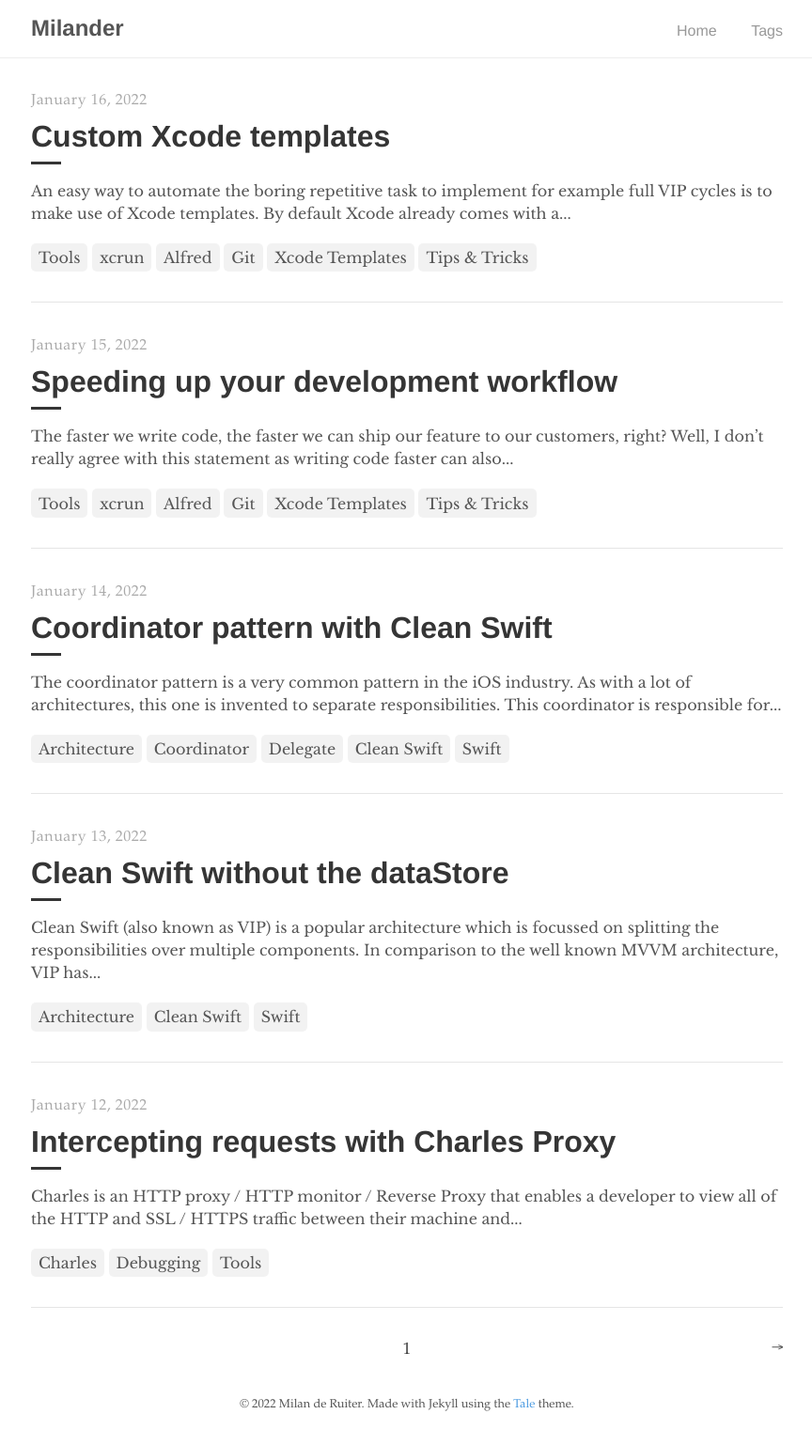
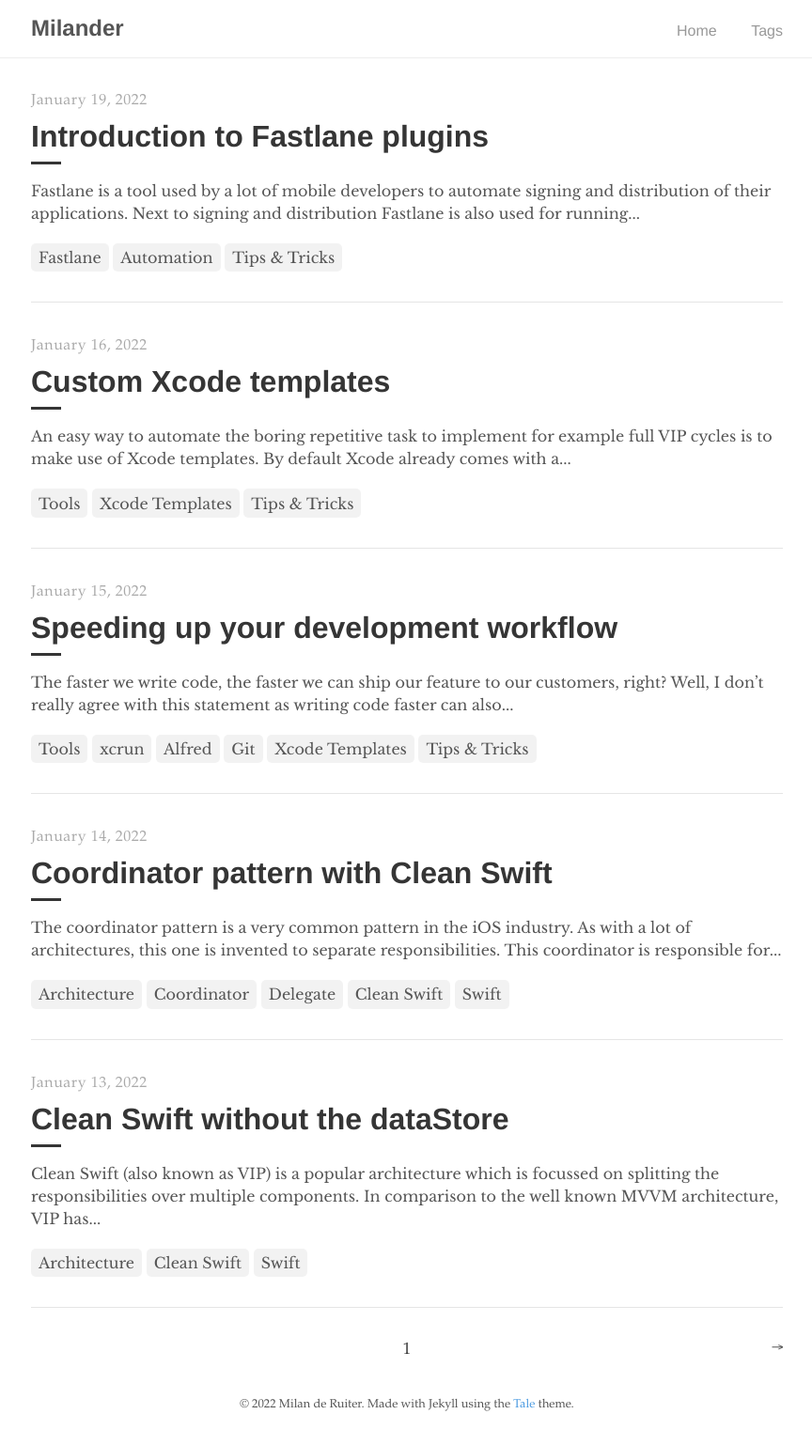
Before and after one commit to mderuiter/mderuiter.github.io, a Jekyll site: the page built from index.html, in a window 1280 px wide. Shown: the whole page at 94% size, without its empty margins (207-1071 px from the left). Built offline with Jekyll 4.4.1, drawn with Linux system fonts in a browser that asks for light colours; the list of posts is cut into pages by our own code; part of the change alters nothing that is shown.

Commit message:
Add new post about fastlane

````diff
--- a/_posts/2022-01-16-custom-xcode-templates.md
+++ b/_posts/2022-01-16-custom-xcode-templates.md
@@ -2,7 +2,7 @@
 layout: post
 title: Custom Xcode templates
 author: Milan de Ruiter
-tags: ["Tools", "xcrun", "Alfred", "Git", "Xcode Templates", "Tips & Tricks"]
+tags: ["Tools", "Xcode Templates", "Tips & Tricks"]
 ---
 
 An easy way to automate the boring repetitive task to implement for example full VIP cycles is to make use of Xcode templates.
--- /dev/null
+++ b/_posts/2022-01-19-fastlane-plugin.md
@@ -0,0 +1,116 @@
+---
+layout: post
+title: Introduction to Fastlane plugins
+author: Milan de Ruiter
+tags: ["Fastlane", "Automation", "Tips & Tricks"]
+---
+
+[Fastlane](https://Fastlane.tools/) is a tool used by a lot of mobile developers to automate signing and distribution of their applications. Next to signing and distribution Fastlane is also used for running test, creating screenshots and for other custom actions. With Fastlane you can easily configure lanes to support your team's workflow using a single command.
+
+Your workflow is configurable with Fastlane via the fastfile. In the fastfile you can define lanes which performs a part of your workflow. You can have a task which does the building of the app and you van have a other task which does the distribution.
+
+> A lane is a method (block of code) you can call within Fastlane. The lanes are defined in your fastfile.
+
+Creating a lot of lanes can make your fastfile very big and inefficient to maintain. A idea can be to separate your lanes over multiple fastfiles. Like a fastfile for deploying and a fastfile specially for testing.
+
+Next to creating a separate fastfile, moving logic to a Fastlane plugin can also help to keep your fastfile clean and maintainable. Another advantage about plugins is that it can be shared over projects!
+
+# Getting started with plugins
+
+To get started with a Fastlane plugin all you need is to have Fastlane installed. To install and get started with Fastlane there is a good webpage by Fastlane it self explaining how to get started. But since Fastlane can easiliy installed as a gem or via homebrew, you can install it via:
+
+```
+# Using RubyGems
+$ sudo gem install fastlane -NV
+
+# Alternatively using Homebrew
+$ brew install fastlane
+```
+
+To create a Fastlane plugin, the only thing you need to do is to open a terminal, navigate to your favorite project directory and run the following command (where plugin_name is the name you would like to have for your plugin.
+
+```
+$ fastlane new_plugin plugin_name
+```
+
+After running this command it will ask you some questions about your new plugin.
+
+- If the name of your plugin is correct
+- Short summary of the plugin
+- Detailed description of your plugin
+
+ Once all questions are answered, your plugin is created. 🎉
+
+### Customizing the plugin
+
+To customize your plugin we can open the plugin directory with our favorite editor.  In the directory we can see that there are a lot of files created automatically for us. One important file we have to use to customize the plugin is actually a bit hidden in a folder structure.
+
+To customize the plugin we have to modify the run method in the action file:
+
+```
+/lib/fastlane/plugin/plugin_name/actions/plugin_name_action.rb
+```
+
+When we just created our plugin our run method will look similar to this:
+
+```ruby
+def self.run(params)
+   UI.message("The plugin is working!")
+end
+```
+
+In the run method we can add all our code we would like to have in our plugin. But this will make the action file really big and hard to maintain. To solve this problem I like to move helper methods to a helper file. When we created our plugin next to the action file also a helper file is created.
+
+```ruby
+/lib/fastlane/plugin/plugin_name/helper/plugin_name_helper.rb
+```
+
+Next to moving methods to the helper file to make the action file clean, it makes also more sense since the helper can be used in multiple action. To make use of the helper we can modify our run method in the action file to look similar to this (remember to replace the helper name to your plugin helper name).
+
+```ruby
+def self.run(params)
+   Helper::PluginNameHelper.show_message
+end
+```
+
+# Testing the plugin
+
+When we take a look to the directory of our pluging we see that there is a directory called Fastlane. In this directory we have a fastfile with a single lane defined which we can use to test our plugin.
+
+Open up a terminal and run the following command in your plugin directory.
+
+```
+$ fastlane test
+```
+
+# Using the plugin
+
+Once you are done with your plugin you of course have pushed all your changes to your git repository.
+
+In another project where you would like to make use of your freshly created plugin, you can now add your plugin to the project's Pluginfile.
+
+In the Pluginfile add your plugin like this:
+
+```ruby
+gem "plugin_name", git: "your-plugin-git-repo-url"
+```
+
+Now you can make use of the lanes in your plugin in your project directory.
+
+```ruby
+gem "plugin_name", path: "../plugin_name"
+```
+
+When you added the plugin to your `fastlane/Pluginfile` you are now able to make use of your plugin. In your project create a new lane and add your plugin action (the same action is also used in the lane we used to test our plugin).
+
+```ruby
+def test_my_plugin
+   plugin_name_action
+end
+```
+
+When we have created the new lane we can now run Fastlane and see our plugin do it's job.
+
+```
+$ fastlane test_my_plugin
+```
````
